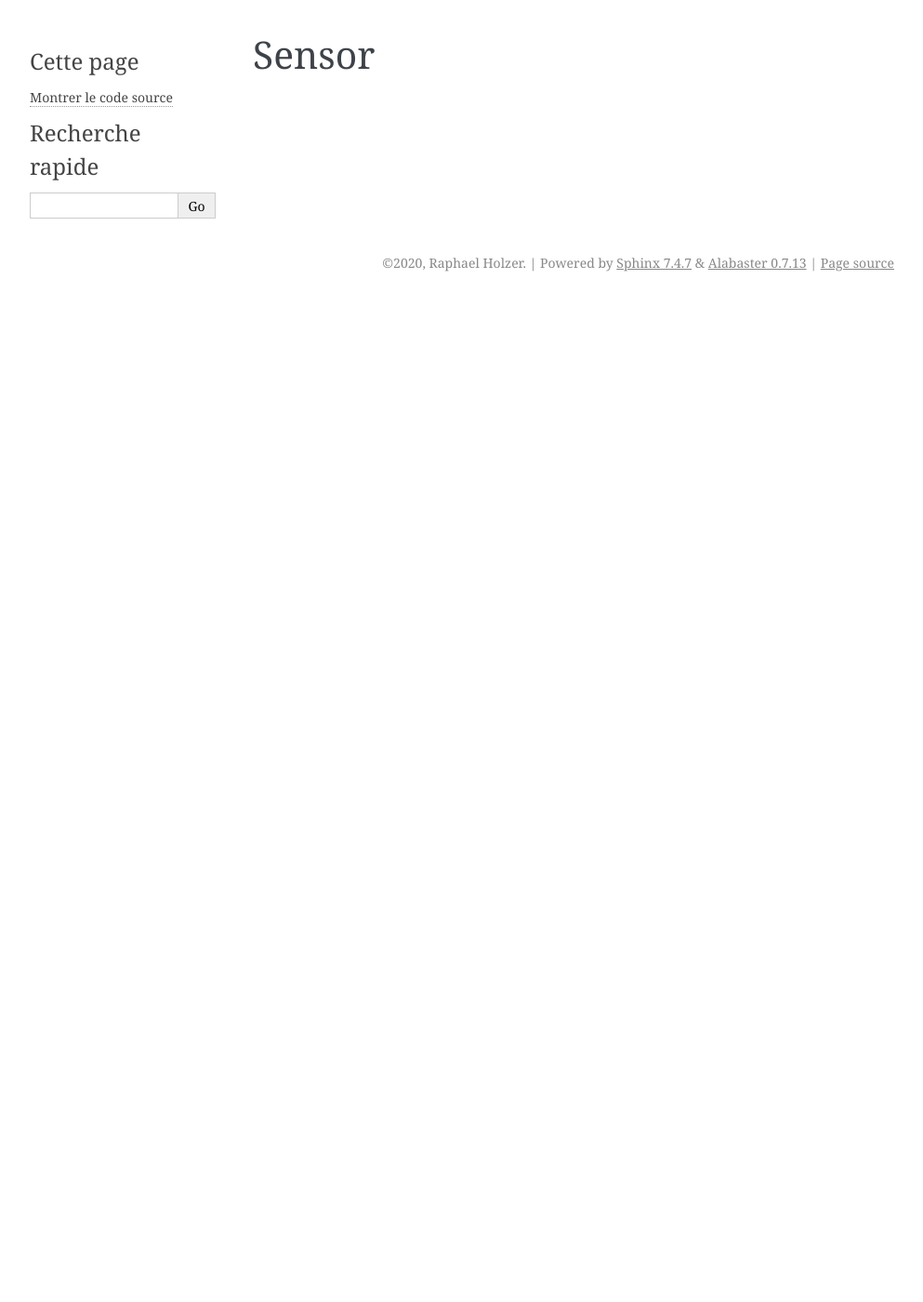
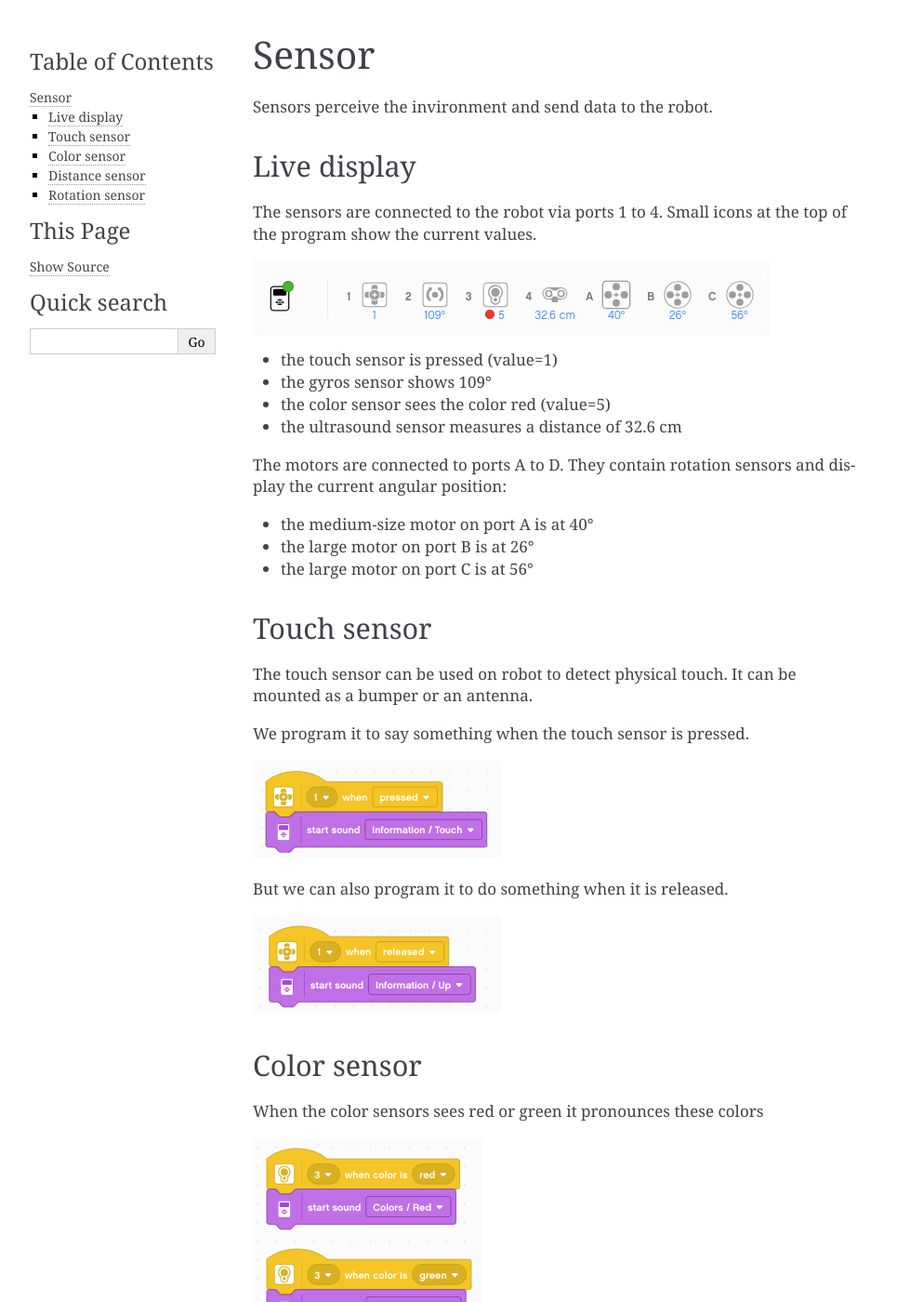
Before and after one commit to jasoncnsh/ev3-scratch, a Sphinx documentation site: the page built from docs/2_sensor/sensor.rst, in a window 1280 px wide and 1400 px high. Shown: the whole window at 93% size, without its empty margins (148-1141 px from the left). Built offline with Sphinx 7.4.7, drawn with Linux system fonts in a browser that asks for light colours; some of the changed text lies outside the part shown.

Commit message:
add sensor

```diff
--- a/docs/2_sensor/sensor.rst
+++ b/docs/2_sensor/sensor.rst
@@ -1,2 +1,90 @@
 Sensor
 ======
+
+Sensors perceive the invironment and send data to the robot.
+
+Live display
+------------
+
+The sensors are connected to the robot via ports 1 to 4.
+Small icons at the top of the program show the current values.
+
+.. image:: sensor_icon.png
+
+- the touch sensor is pressed (value=1)
+- the gyros sensor shows 109°
+- the color sensor sees the color red (value=5)
+- the ultrasound sensor measures a distance of 32.6 cm
+
+The motors are connected to ports A to D.
+They contain rotation sensors and display the current angular position:
+
+- the medium-size motor on port A is at 40°
+- the large motor on port B is at 26°
+- the large motor on port C is at 56°
+
+Touch sensor
+------------
+
+The touch sensor can be used on robot to detect physical touch.
+It can be mounted as a bumper or an antenna.
+
+We program it to say something when the touch sensor is pressed.
+
+.. image:: touch_pressed.png
+
+But we can also program it to do something when it is released.
+
+.. image:: touch_released.png
+
+Color sensor
+------------
+
+When the color sensors sees red or green it pronounces these colors
+
+.. image:: color.png
+
+
+Distance sensor
+---------------
+
+Now let's use a different method. We will continously measure the distance and display it.
+For this we will use the **forever** loop.
+
+On line 3 we write once the explanation **distance sensor**.
+Inside the loop, we write continously the value measured with the disance sensor.
+
+.. image:: distance.png
+
+Rotation sensor
+---------------
+
+As we have seen in the beginning, all the motors have a rotation sensor built-in.
+We can use the wheels as input knobs and display the values.
+
+.. image:: sensor_rot.png
+
+If you look carefully, you notice the values are positive to one side, negative to the other.
+At the start of the program, the value is always 0.
+
+Do you notice a problem?
+Let's say you go up to::
+
+    100
+
+This occupies 3 characters.
+Once written, the caracters are not erased when the number becomes smaller.
+If you return back to ``99`` the display will now show ``990``.
+And when you're back at ``9`` the display will now show::
+
+    900
+
+There is a trick to correct this.
+The green operator **join** allows you to attach a couple of empty spaces after the number.
+These will erase any extra digits.
+
+.. image:: sensor_rot2.png
+
+We even can do better. We can add a unit after the number.
+Take care to add 1 space before and 4-5 spaces afterwards.
+Your string shoud look like this: ``_degrees____``.
--- a/docs/3_motor/motor.rst
+++ b/docs/3_motor/motor.rst
@@ -1,2 +1,4 @@
 Motor
 =====
+
+With the motors the robot can move around.
--- a/docs/4_music/music.rst
+++ b/docs/4_music/music.rst
@@ -1,2 +1,4 @@
 Music
 =====
+
+The EV3 can also make sounds and music.
--- a/docs/conf.py
+++ b/docs/conf.py
@@ -41,7 +41,7 @@ templates_path = ['_templates']
 #
 # This is also used if you do content translation via gettext catalogs.
 # Usually you set "language" from the command line for these cases.
-language = 'fr'
+language = 'en'
 
 # List of patterns, relative to source directory, that match files and
 # directories to ignore when looking for source files.
```
Also changed, not shown: docs/1_intro/intro.rst (+22 -8 lines), docs/1_intro/Capture d’écran 2020-04-06 à 16.30.13.png (deleted), docs/2_sensor/color.png (added), docs/2_sensor/distance.png (added), docs/2_sensor/sensor_icon.png (added), docs/2_sensor/sensor_rot.png (added), docs/2_sensor/sensor_rot2.png (added), docs/2_sensor/touch_pressed.png (added), docs/2_sensor/touch_released.png (added), 1 other file.
